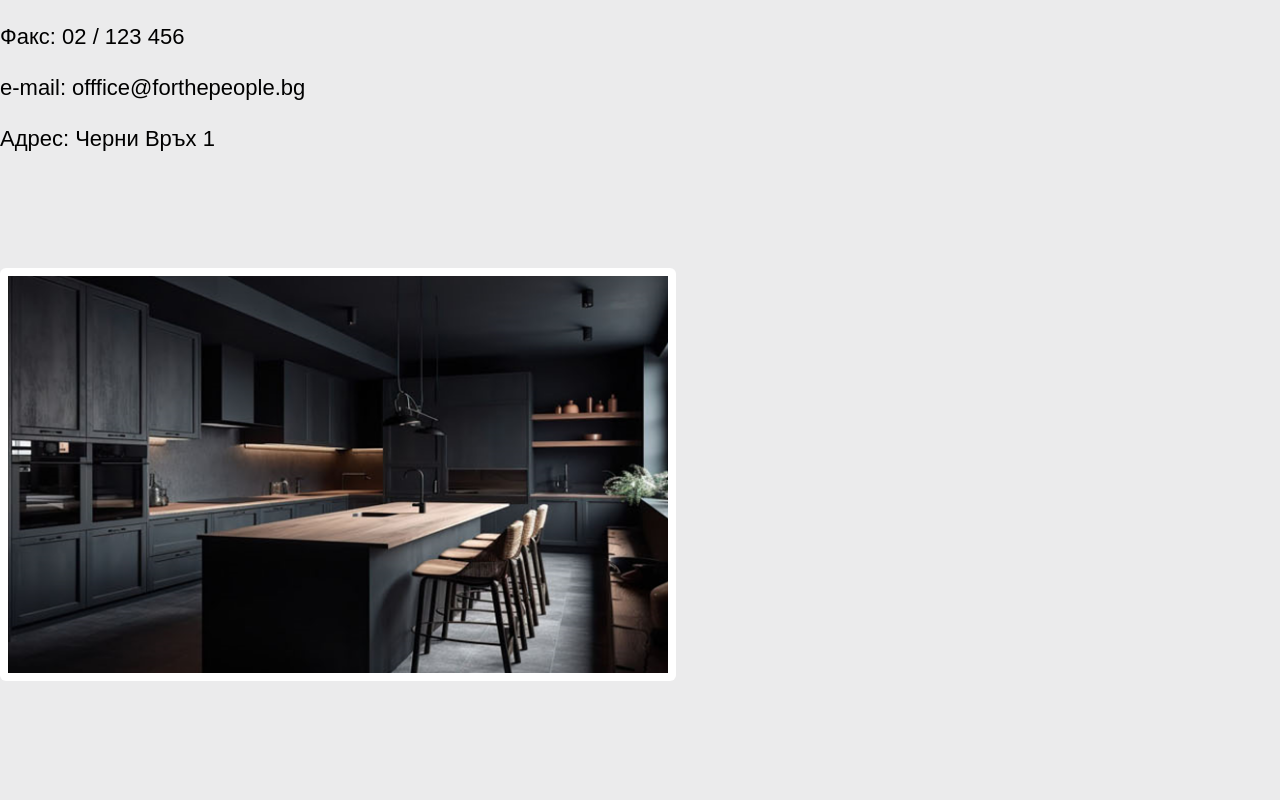
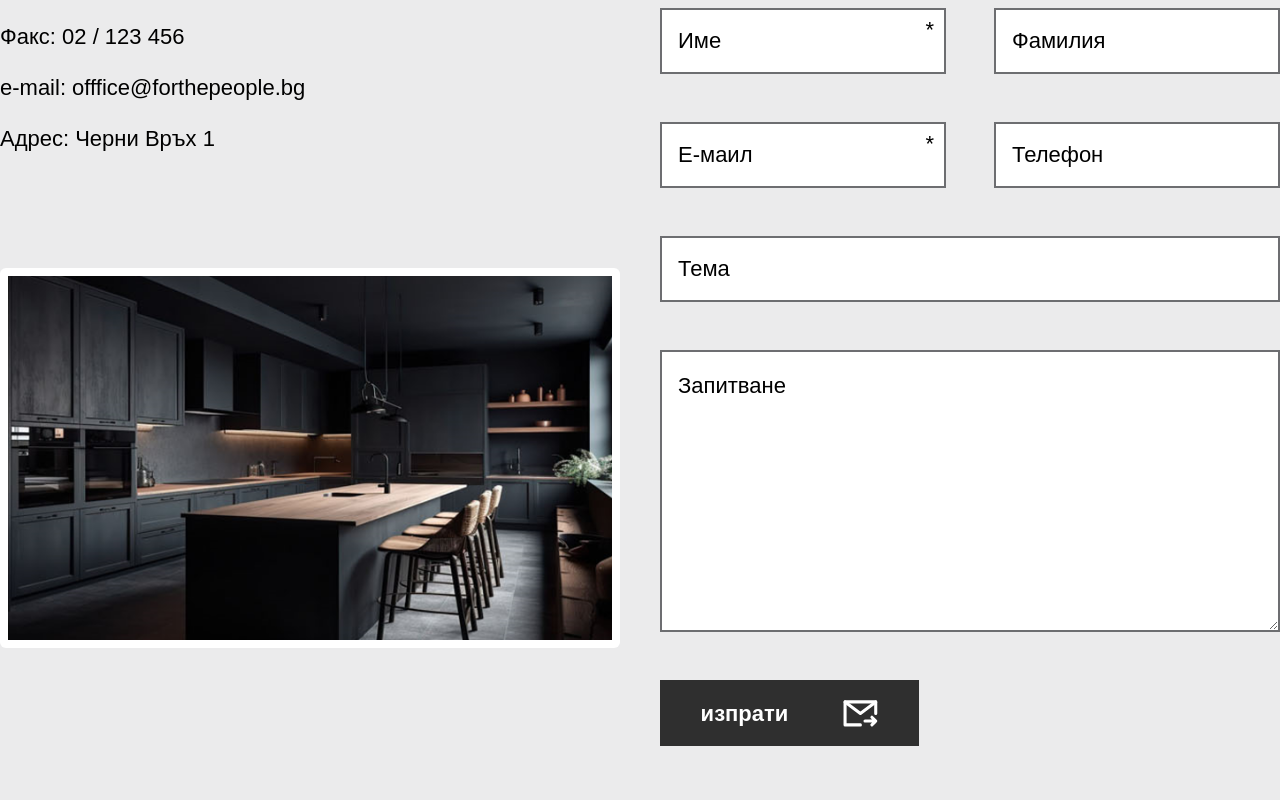
Before and after one commit to HristoBogdanov/algorithm, a React (Vite) app: page / in a window 1280 px wide. Shown: the part 860-1660 px from the top of the page. Built offline with nearby package versions, Linux system fonts and the light colour scheme.

Commit message:
add form and submit logic

```diff
--- a/package.json
+++ b/package.json
@@ -10,10 +10,14 @@
     "preview": "vite preview"
   },
   "dependencies": {
+    "@hookform/resolvers": "^3.9.0",
+    "axios": "^1.7.7",
     "hamburger-react": "^2.5.1",
     "react": "^18.3.1",
     "react-dom": "^18.3.1",
-    "react-router-dom": "^6.26.1"
+    "react-hook-form": "^7.53.0",
+    "react-router-dom": "^6.26.1",
+    "zod": "^3.23.8"
   },
   "devDependencies": {
     "@eslint/js": "^9.9.0",
--- /dev/null
+++ b/src/components/ContactForm.tsx
@@ -0,0 +1,116 @@
+import { useForm, SubmitHandler } from "react-hook-form";
+import { z } from "zod";
+import { zodResolver } from "@hookform/resolvers/zod";
+import { submitContactForm } from "../utils/submitFormData";
+import { Emailcon } from "./EmailIcon";
+import { useNavigate } from "react-router-dom";
+
+const schema = z.object({
+  firstName: z.string().min(3, "Въведете име"),
+  lastName: z.string(),
+  email: z.string().email("Въведете валиден имейл адрес"),
+  phone: z.string(),
+  theme: z.string(),
+  question: z.string(),
+});
+
+type ContactFormInputs = z.infer<typeof schema>;
+
+const ContactForm: React.FC = () => {
+  const {
+    register,
+    handleSubmit,
+    reset,
+    formState: { errors, isSubmitting },
+  } = useForm<ContactFormInputs>({
+    resolver: zodResolver(schema),
+  });
+
+  const navigate = useNavigate();
+
+  const onSubmit: SubmitHandler<ContactFormInputs> = async (data) => {
+    try {
+      await submitContactForm(data);
+      reset();
+      navigate("/successfully-sent");
+    } catch {
+      alert("Грешка при изпращане на заявката. Моля, опитайте отново.");
+    }
+  };
+
+  return (
+    <form
+      onSubmit={handleSubmit(onSubmit)}
+      className="w-full flex flex-col gap-12 text-[18px] lg:text-[22px] lg:leading-[35px]"
+    >
+      <div className="w-full grid grid-cols-1 lg:grid-cols-2 gap-12">
+        <div className="w-full relative">
+          <input
+            type="text"
+            {...register("firstName")}
+            placeholder="Име"
+            className="w-full p-4 border-2 border-borderColor text-black h-[66px] placeholder:text-black"
+          />
+          <div className="absolute top-1 right-3">*</div>
+          {errors.firstName && (
+            <p className="text-red-800">{errors.firstName.message}</p>
+          )}
+        </div>
+
+        <input
+          type="text"
+          {...register("lastName")}
+          placeholder="Фамилия"
+          className="w-full p-4 border-2 border-borderColor text-black h-[66px] placeholder:text-black"
+        />
+      </div>
+
+      <div className="w-full grid grid-cols-1 lg:grid-cols-2 gap-12">
+        <div className="w-full relative">
+          <input
+            type="text"
+            {...register("email")}
+            placeholder="Е-маил"
+            className="w-full p-4 border-2 border-borderColor text-black h-[66px] placeholder:text-black"
+          />
+          <div className="absolute top-1 right-3">*</div>
+          {errors.email && (
+            <p className="text-red-800">{errors.email.message}</p>
+          )}
+        </div>
+
+        <input
+          type="text"
+          {...register("phone")}
+          placeholder="Телефон"
+          className="w-full p-4 border-2 border-borderColor text-black h-[66px] placeholder:text-black"
+        />
+      </div>
+
+      <input
+        type="text"
+        {...register("theme")}
+        placeholder="Тема"
+        className="w-full p-4 border-2 border-borderColor text-black h-[66px] placeholder:text-black"
+      />
+
+      <textarea
+        {...register("question")}
+        rows={5}
+        placeholder="Запитване"
+        className="w-full p-4 border-2 border-borderColor text-black h-[282px] placeholder:text-black"
+      />
+
+      <button
+        className="flex font-semibold gap-2 p-4 items-center justify-around w-[259px] h-[66px] border-2 bg-[#2f2f2f] text-white border-[#2f2f2f] hover:text-customGreen hover:border-customGreen transition-all duration-500"
+        type="submit"
+        disabled={isSubmitting}
+      >
+        {isSubmitting ? "изпращане..." : "изпрати"}
+        <Emailcon />
+      </button>
+    </form>
+  );
+};
+
+export default ContactForm;
--- a/src/components/ContactsList.tsx
+++ b/src/components/ContactsList.tsx
@@ -4,7 +4,7 @@ export default function ContactsList() {
   return (
     <div className="w-full flex flex-col gap-10 lg:gap-20">
       <div className="flex flex-col w-full gap-10 text-[18px] lg:text-[22px] lg:leading-[35px]">
-        <p className="font-bold">Производствена база и магазин:</p>
+        <h2 className="font-bold">Производствена база и магазин:</h2>
         <ul className="w-full flex flex-col gap-4 lg:pb-8">
           <li className="hover:text-customGreen transition-all duration-300">
             <Link to="tel: 02 / 123 456" target="_blank">
--- a/src/components/ContactsSection.tsx
+++ b/src/components/ContactsSection.tsx
@@ -1,9 +1,11 @@
 import ContactsList from "./ContactsList";
+import FormSection from "./FormSection";
 
 export default function ContactsSection() {
   return (
-    <div className="container mx-auto flex flex-col md:flex-row justify-center md:justify-between max-sm:px-6 pb-10 lg:pb-32">
+    <div className="container mx-auto flex flex-col gap-10 2xl:gap-0 lg:flex-row justify-center lg:justify-between max-sm:px-6 pb-10 lg:pb-32">
       <ContactsList />
+      <FormSection />
     </div>
   );
 }
--- /dev/null
+++ b/src/components/EmailIcon.tsx
@@ -0,0 +1,24 @@
+import type { SVGProps } from "react";
+
+export function Emailcon(props: SVGProps<SVGSVGElement>) {
+  return (
+    <svg
+      xmlns="http://www.w3.org/2000/svg"
+      width="2.3rem"
+      height="2.3rem"
+      viewBox="0 0 48 48"
+      {...props}
+    >
+      <g
+        fill="none"
+        stroke="white"
+        strokeLinecap="round"
+        strokeLinejoin="round"
+        strokeWidth={4}
+      >
+        <path d="M44 24V9H4v30h20m20-5H30m9-5l5 5l-5 5"></path>
+        <path d="m4 9l20 15L44 9"></path>
+      </g>
+    </svg>
+  );
+}
--- /dev/null
+++ b/src/components/FormSection.tsx
@@ -0,0 +1,12 @@
+import ContactForm from "./ContactForm";
+
+export default function FormSection() {
+  return (
+    <div className="w-full flex flex-col justify-center md:justify-between gap-10 lg:gap-20 pb-10 lg:pb-32">
+      <h2 className="font-bold text-[18px] lg:text-[22px] lg:leading-[35px]">
+        Изпрати запитване:
+      </h2>
+      <ContactForm />
+    </div>
+  );
+}
--- /dev/null
+++ b/src/components/SuccessfullySent.tsx
@@ -0,0 +1,18 @@
+import { Link } from "react-router-dom";
+
+export default function SuccessfullySent() {
+  return (
+    <div className="container min-h-[70vh] flex flex-col justify-center items-center gap-20">
+      <h1 className="font-black text-[30px] max-w-[800px] text-center">
+        Вашeто запитване беше изпратено успешно! Ще се свържем с Вас при първа
+        възможност.
+      </h1>
+      <Link
+        to="/"
+        className="flex font-semibold gap-2 p-4 items-center justify-around w-[259px] h-[66px] border-2 bg-[#2f2f2f] text-white border-[#2f2f2f] hover:text-[#2f2f2f] hover:bg-white transition-all duration-500"
+      >
+        Начало
+      </Link>
+    </div>
+  );
+}
--- a/src/index.css
+++ b/src/index.css
@@ -11,7 +11,7 @@
   font-family: Arial, Helvetica, sans-serif;
 }
 
-body{
+body {
   background-color: #ebebec;
-  overflow-x:hidden;
+  overflow-x: hidden;
 }
--- a/src/main.tsx
+++ b/src/main.tsx
@@ -4,6 +4,7 @@ import { createBrowserRouter, RouterProvider } from "react-router-dom";
 import "./index.css";
 import Layout from "./components/Layout.tsx";
 import Home from "./components/Home.tsx";
+import SuccessfullySent from "./components/SuccessfullySent.tsx";
 
 const router = createBrowserRouter([
   {
@@ -14,6 +15,14 @@ const router = createBrowserRouter([
       </Layout>
     ),
   },
+  {
+    path: "/successfully-sent",
+    element: (
+      <Layout>
+        <SuccessfullySent />
+      </Layout>
+    ),
+  },
 ]);
 
 createRoot(document.getElementById("root")!).render(
--- /dev/null
+++ b/src/utils/submitFormData.ts
@@ -0,0 +1,28 @@
+import axios from "axios";
+
+interface ContactFormData {
+  firstName: string;
+  lastName: string;
+  email: string;
+  phone: string;
+  theme: string;
+  question: string;
+}
+
+export const submitContactForm = async (
+  data: ContactFormData
+): Promise<void> => {
+  try {
+    const response = await axios.post(
+      "https://server.internal.anjela.info/api/contact_form",
+      data,
+      {
+        headers: { "Content-Type": "application/json" },
+      }
+    );
+    console.log("Form submitted successfully:", response.data);
+  } catch (error) {
+    console.error("Error submitting form:", error);
+    alert("Грешка при изпращане на заявката. Моля, опитайте отново.");
+  }
+};
--- a/tailwind.config.js
+++ b/tailwind.config.js
@@ -8,6 +8,7 @@ export default {
         customBrown: "#726d6c",
         customGreen: "#3bae7c",
         customBlack: "#282828",
+        borderColor: "#6d6e71",
       },
     },
   },
```
Also changed, not shown: 1 other file (tests, documents, lock files or other folders).
